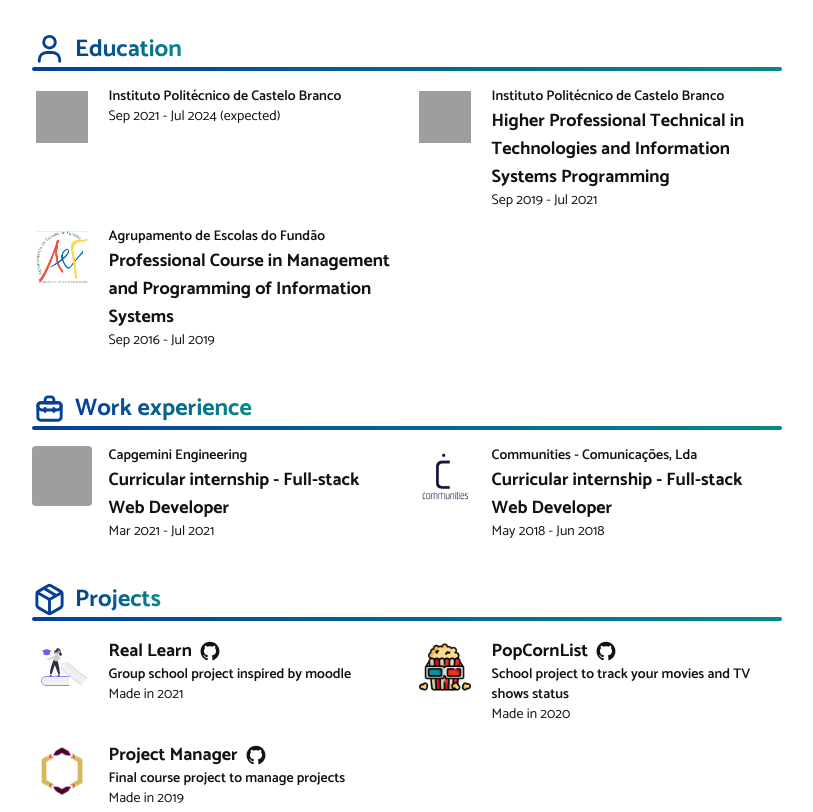
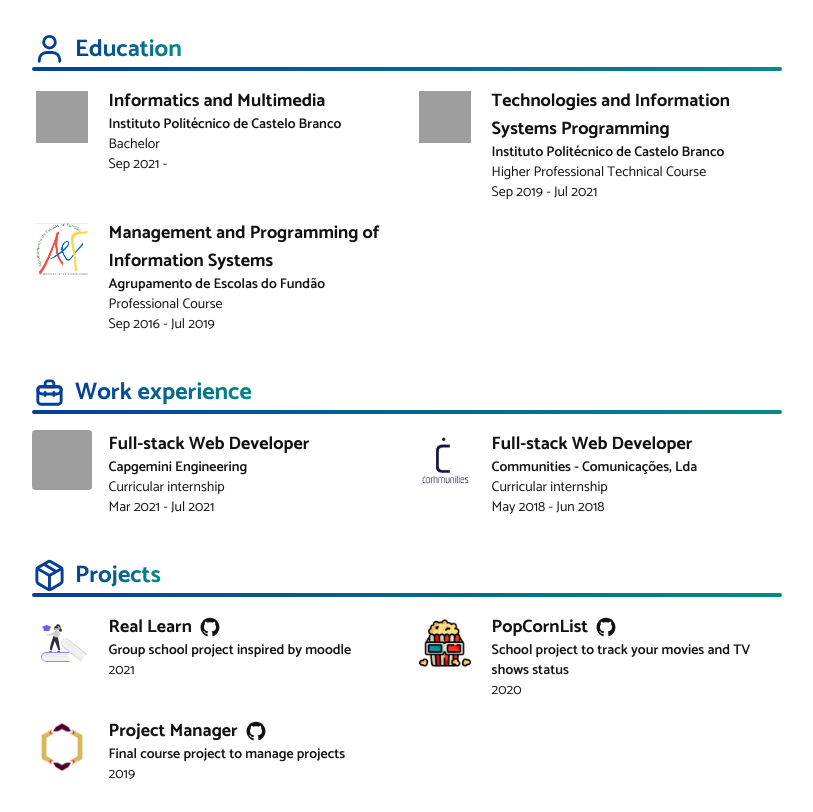
Before and after one commit to miguelmagueijo/website, an Astro site: page / in a window 1280 px wide. Shown: the part 400-1212 px from the top of the page, without its empty margins (233-1046 px from the left). Built offline with nearby package versions, Linux system fonts and the light colour scheme; Astro itself is replaced by a stand-in of ours; grey boxes are pictures that could not be loaded.

Commit message:
Change text order

```diff
--- a/src/pages/index.astro
+++ b/src/pages/index.astro
@@ -28,16 +28,19 @@
 				<li class="grid grid-cols-5 gap-4">
 					<img class="logo-image support-dark" src="https://www.ipcb.pt/sites/default/files/ipcb_estcb.svg" alt="IPCB Escola Superior de Tecnologias Logo" title="IPCB Escola Superior de Tecnologias">
 					<div class="text-sm col-span-4">
+						<p class="font-bold text-base md:text-lg">Informatics and Multimedia</p>
 						<p class="font-semibold">Instituto Politécnico de Castelo Branco</p>
-						<p>Sep 2021 - Jul 2024 (expected)</p>
+						<p>Bachelor</p>
+						<p>Sep 2021 - </p>
 					</div>
 				</li>
 				<hr class="bg-[#444444] border-none h-0.5 rounded sm:hidden">
 				<li class="grid grid-cols-5 gap-4">
 					<img class="logo-image support-dark" src="https://www.ipcb.pt/sites/default/files/ipcb_estcb.svg" alt="IPCB Escola Superior de Tecnologias Logo" title="IPCB Escola Superior de Tecnologias">
 					<div class="text-sm col-span-4">
+						<p class="font-bold text-base md:text-lg">Technologies and Information Systems Programming</p>
 						<p class="font-semibold">Instituto Politécnico de Castelo Branco</p>
-						<p class="font-bold text-base md:text-lg">Higher Professional Technical in Technologies and Information Systems Programming</p>
+						<p>Higher Professional Technical Course</p>
 						<p>Sep 2019 - Jul 2021</p>
 					</div>
 				</li>
@@ -45,8 +48,9 @@
 				<li class="grid grid-cols-5 gap-4">
 					<img class="logo-image support-dark" src="/3rdParty/AEF.png" alt="Agrupamento de Escolas do Fundão Logo" title="Agrupamento de Escolas do Fundão">
 					<div class="text-sm col-span-4">
+						<p class="font-bold text-base md:text-lg">Management and Programming of Information Systems</p>
 						<p class="font-semibold">Agrupamento de Escolas do Fundão</p>
-						<p class="font-bold text-base md:text-lg">Professional Course in Management and Programming of Information Systems</p>
+						<p>Professional Course</p>
 						<p>Sep 2016 - Jul 2019</p>
 					</div>
 				</li>
@@ -62,8 +66,9 @@
 				<li class="grid grid-cols-5 gap-4">
 					<img class="logo-image" src="https://www.engineetech365.com/wp-content/uploads/2020/03/capgemini-logo-1024x1024.jpg" alt="Capgemini Engineering Logo" title="Capgemini Engineering">
 					<div class="text-sm col-span-4">
+						<p class="font-bold text-base md:text-lg">Full-stack Web Developer</p>
 						<p class="font-semibold">Capgemini Engineering</p>
-						<p class="font-bold text-base md:text-lg">Curricular internship - Full-stack Web Developer</p>
+						<p>Curricular internship</p>
 						<p>Mar 2021 - Jul 2021</p>
 					</div>
 				</li>
@@ -71,8 +76,9 @@
 				<li class="grid grid-cols-5 gap-4">
 					<img class="logo-image support-dark" src="/3rdParty/CommunitiesComunicacoes.png" alt="Communities - Comunicações, Lda Logo" title="Communities - Comunicações, Lda">
 					<div class="text-sm col-span-4">
+						<p class="font-bold text-base md:text-lg">Full-stack Web Developer</p>
 						<p class="font-semibold">Communities - Comunicações, Lda</p>
-						<p class="font-bold text-base md:text-lg">Curricular internship - Full-stack Web Developer</p>
+						<p>Curricular internship</p>
 						<p>May 2018 - Jun 2018</p>
 					</div>
 				</li>
@@ -95,7 +101,7 @@
 							</a>
 						</div>
 						<p class="font-semibold">Group school project inspired by moodle</p>
-						<p>Made in 2021</p>
+						<p>2021</p>
 					</div>
 				</li>
 				<hr class="bg-[#444444] border-none h-0.5 rounded sm:hidden">
@@ -109,7 +115,7 @@
 							</a>
 						</div>
 						<p class="font-semibold">School project to track your movies and TV shows status</p>
-						<p>Made in 2020</p>
+						<p>2020</p>
 					</div>
 				</li>
 				<hr class="bg-[#444444] border-none h-0.5 rounded sm:hidden">
@@ -123,7 +129,7 @@
 							</a>
 						</div>
 						<p class="font-semibold">Final course project to manage projects</p>
-						<p>Made in 2019</p>
+						<p>2019</p>
 					</div>
 				</li>
 			</ul>
```
